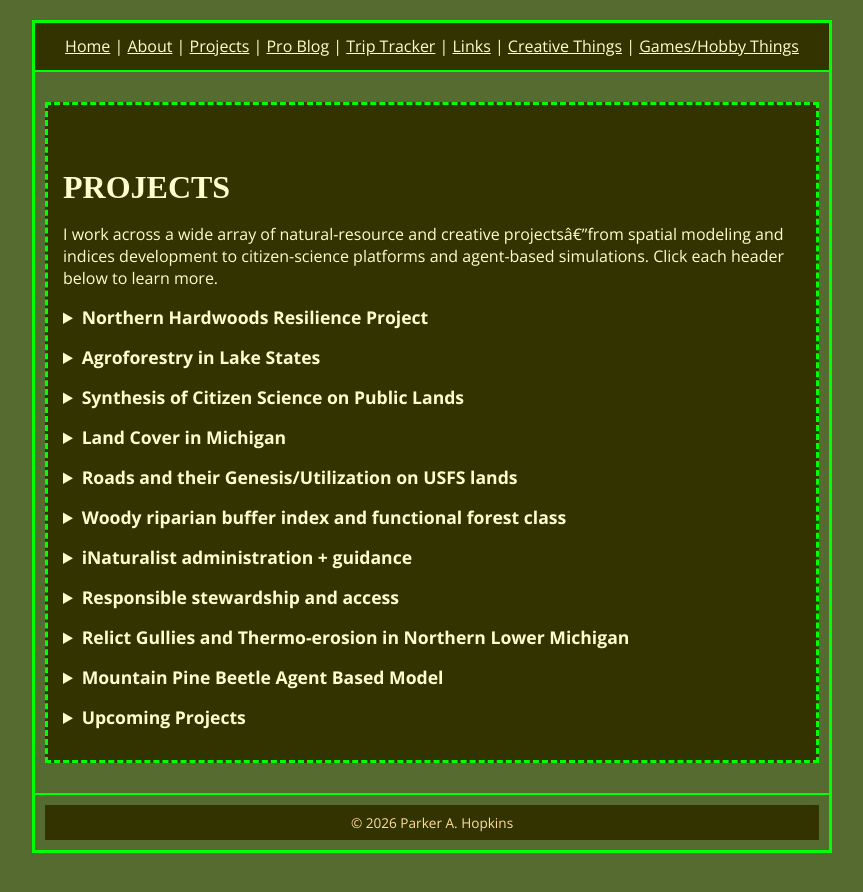
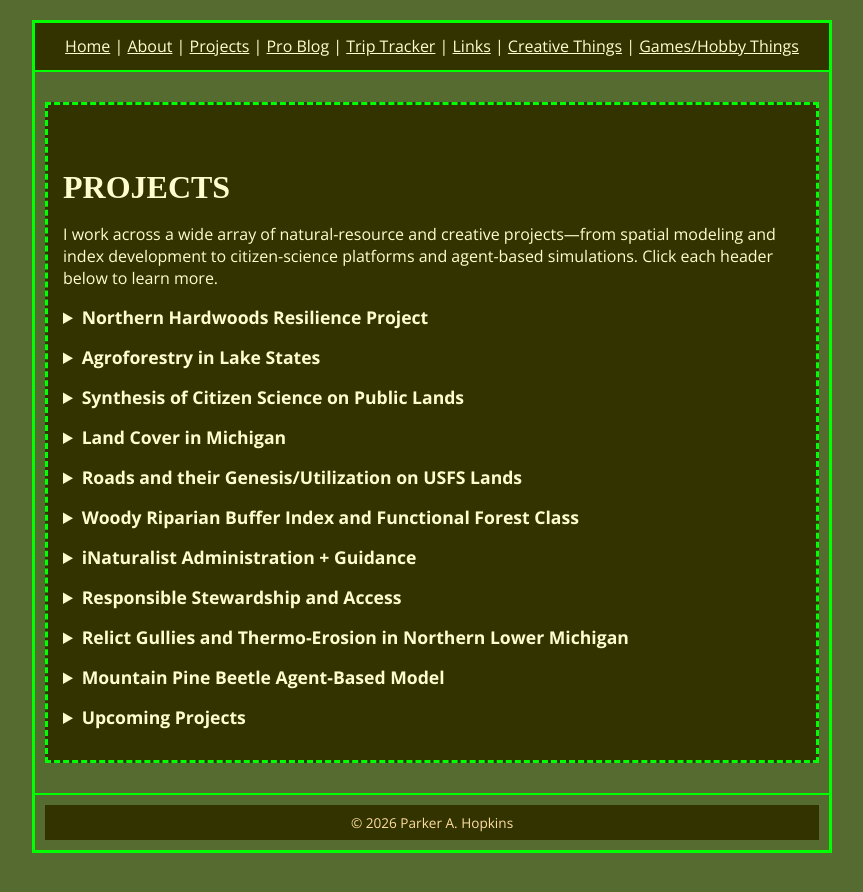
Before and after one commit to MtnTheMan/mtntheman.github.io, a Jekyll site: the page built from projects.html, in a window 1280 px wide. Shown: the top 892 px of the page, without its empty margins (208-1071 px from the left). Built offline with Jekyll 4.4.1, drawn with Linux system fonts in a browser that asks for light colours; some web fonts are replaced; some of the changed lines change nothing that is shown.

Commit message:
Fix obvious project page errors

```diff
--- a/projects.html
+++ b/projects.html
@@ -5,7 +5,7 @@
 <!-- Introduction + summary of diversity of work -->
             <h1>Projects</h1>
             <p>
-              I work across a wide array of natural-resource and creative projectsâ€”from spatial modeling and indices development to citizen-science platforms and agent-based simulations. Click each header below to learn more.
+              I work across a wide array of natural-resource and creative projects—from spatial modeling and index development to citizen-science platforms and agent-based simulations. Click each header below to learn more.
             </p>
 
             <!-- Northern Hardwoods Resilience Project -->
@@ -14,10 +14,10 @@
               <img
                 class="project-img"
                 src="/assets/images/projects/NHR_LandOwnershipMap_v1.png"
-                alt="Northern Hardwoods Landholder Breakdown by State"
+                alt="Map of northern hardwood forest land ownership by state"
               />
               <p>
-                This project examines how the U.S. Forest Service and state partners use BMP guides and management objectives to design and evaluate silvicultural treatments in hardwood systems, including oakâ€“hickory stand goals. It traces how timber management plans align ecological targets with public-interest outcomes such as sustained yield, habitat quality, and local economic benefits. It compares guidance documents to prescriptions and post-treatment assessments, and it also tracks how private landowner objectives intersect with public guidance through cost-share programs and technical assistance.
+                This project examines how the U.S. Forest Service and state partners use BMP guides and management objectives to design and evaluate silvicultural treatments in hardwood systems, including oak–hickory stand goals. It traces how timber management plans align ecological targets with public-interest outcomes such as sustained yield, habitat quality, and local economic benefits. It compares guidance documents to prescriptions and post-treatment assessments, and it also tracks how private landowner objectives intersect with public guidance through cost-share programs and technical assistance.
               </p>
             </details>
 
@@ -27,11 +27,11 @@
               <img
                 class="project-img"
                 src="/assets/images/projects/Windbreaks.png"
-                alt="Agroforestry Placeholder"
+                alt="Mapped windbreaks and agroforestry features in the Lake States"
               />
               <p>
-                This project culminated in my masterâ€™s thesis on the spatial elements and human dimensions behind agroforestry adoption in the lake states, available here:
-                <a href="https://doi.org/doi:10.25335/9cez-1t55" target="_blank" rel="noopener noreferrer">https://doi.org/doi:10.25335/9cez-1t55</a>.
+                This project culminated in my master’s thesis on the spatial elements and human dimensions behind agroforestry adoption in the Lake States, available here:
+                <a href="https://doi.org/10.25335/9cez-1t55" target="_blank" rel="noopener noreferrer">Read the thesis</a>.
                 It uses agroforestry as a lens on how practice standards, technical assistance networks, and partner guidance move across land tenures and into on-the-ground decisions. That work is continuing, with ongoing emphasis on how adoption pathways and feedback loops update guidance over time.
               </p>
             </details>
@@ -42,7 +42,7 @@
               <img
                 class="project-img"
                 src="/assets/images/Under_construction_graphic.gif"
-                alt="iNaturalist Methods Placeholder"
+                alt="This project page is under construction"
               />
               <p>
                 This project treats public lands as engines of citizen science, using a meta-analysis of iNaturalist to map where observations occur and to quantify disparities between public units and private lands. It identifies management and personal decision-making levers that shape observation density, taxonomic breadth, and verification outcomes. It evaluates practices such as geoprivacy protocols, targeted bioblitzes, interpretive signage, and co-stewardship partnerships as pathways to strengthen data quality and integrate observations into planning and adaptive management.
@@ -55,7 +55,7 @@
               <img
                 class="project-img"
                 src="/assets/images/projects/mihrlc_presentation_preview_statewide_msu.png?v=bca9d65"
-                alt="Michigan High Resolution Land Cover statewide mosaic and MSU-area detail"
+                alt="Michigan high-resolution land-cover statewide mosaic and MSU-area detail"
               />
               <p>
                 This project produces a statewide 0.6 m land-cover and canopy map for Michigan from 2022 NAIP imagery using a U-Net workflow. It is designed for practical planning, monitoring, and policy evaluation related to precision conservation, with open datasets and reproducible code intended for public and agency use.
@@ -70,11 +70,11 @@
 
             <!-- Roads and their Genesis/Utilization on USFS lands -->
             <details>
-              <summary>Roads and their Genesis/Utilization on USFS lands</summary>
+              <summary>Roads and their Genesis/Utilization on USFS Lands</summary>
               <img
                 class="project-img"
                 src="/assets/images/Under_construction_graphic.gif"
-                alt="USFS Roads Placeholder"
+                alt="This project page is under construction"
               />
               <p>
                 This project examines how timber roads come into being, the standards that guide their design and maintenance, and the transitions they undergo after harvests conclude. It follows roads through a life cycle that includes planning, construction, operational use, and post-harvest decisions such as decommissioning or repurposing. It links engineering guidance and environmental compliance to social expectations about access, jobs, and resource supply, with attention to who benefits, who bears maintenance burdens, and how decisions constrain future options.
@@ -83,11 +83,11 @@
 
             <!-- Woody riparian buffer index and functional forest class -->
             <details>
-              <summary>Woody riparian buffer index and functional forest class</summary>
+              <summary>Woody Riparian Buffer Index and Functional Forest Class</summary>
               <img
                 class="project-img"
                 src="/assets/images/projects/FunctionalClassification.png"
-                alt="Riparian Buffer Placeholder"
+                alt="Functional classification of woody riparian buffers"
               />
               <p>
                 This project operationalizes a Woody Riparian Buffer Index with bank-aware, distance-decay scoring in both vector and raster forms to quantify riparian protection along streams and lakes. It generates watershed summaries and gap maps to support restoration targeting, and it tests how sub-meter inputs improve detection of narrow buffers and edge fidelity relative to coarser products.
@@ -99,24 +99,24 @@
 
             <!-- iNaturalist administration + guidance -->
             <details>
-              <summary>iNaturalist administration + guidance</summary>
+              <summary>iNaturalist Administration + Guidance</summary>
               <img
                 class="project-img"
                 src="/assets/images/Under_construction_graphic.gif"
-                alt="iNaturalist Admin Placeholder"
+                alt="This project page is under construction"
               />
               <p>
-                In my time working for the National Park Service, I built and implemented iNaturalist projects at a nationwide scale to increase user engagement, supporting how parks organize observations into usable, consistent data streams across units. That work continues through ongoing volunteer contributions focused on maintaining and improving projects, strengthening data quality, and helping parks translate observations into stewardship and interpretation value. The emphasis is practical implementation: clear project structure, sensible geoprivacy and sensitive-species handling, and repeatable approaches that support bioblitzes, verification, and public engagement. More details for this work are avilable here: <a href="https://https://www.inaturalist.org/projects/national-park-service" target="_blank" rel="noopener noreferrer">https://www.inaturalist.org/projects/national-park-service</a>
+                In my time working for the National Park Service, I built and implemented iNaturalist projects at a nationwide scale to increase user engagement, supporting how parks organize observations into usable, consistent data streams across units. That work continues through ongoing volunteer contributions focused on maintaining and improving projects, strengthening data quality, and helping parks translate observations into stewardship and interpretation value. The emphasis is practical implementation: clear project structure, sensible geoprivacy and sensitive-species handling, and repeatable approaches that support bioblitzes, verification, and public engagement. More details about this work are available here: <a href="https://www.inaturalist.org/projects/national-park-service" target="_blank" rel="noopener noreferrer">National Park Service on iNaturalist</a>.
               </p>
             </details>
 
             <!-- Responsible stewardship and access -->
             <details>
-              <summary>Responsible stewardship and access</summary>
+              <summary>Responsible Stewardship and Access</summary>
               <img
                 class="project-img"
                 src="/assets/images/Under_construction_graphic.gif"
-                alt="Stewardship Placeholder"
+                alt="This project page is under construction"
               />
               <p>
                 My work in general frames stewardship as a public-interest practice where standards, professional judgment, and transparent guidance help earn trust across constituencies. It focuses on how access, safety, maintenance capacity, and ecological obligations interact in real decisions, including tradeoffs about who benefits from access and who bears long-run costs. The emphasis is a civic ethos of stewardship in service of the public, matched to achievable outcomes and evidence.
@@ -125,11 +125,11 @@
 
             <!-- Gullies Project -->
             <details>
-              <summary>Relict Gullies and Thermo-erosion in Northern Lower Michigan</summary>
+              <summary>Relict Gullies and Thermo-Erosion in Northern Lower Michigan</summary>
               <img
                 class="project-img"
                 src="/assets/images/projects/GulliesFigure.png"
-                alt="Relict gullies in northern lower michigan"
+                alt="Mapped relict gullies in northern Lower Michigan"
               />
               <ul>
                 <li>This semester-long graduate seminar mapped and characterized thousands of shallow, relict gullies incised into sandy upland ridges in northern Lower Michigan, using high-resolution terrain data to delineate gully networks and contributing basins. The project tested whether these dense, downslope-aligned channels could form in highly permeable sands without frozen ground, concluding that ice-rich permafrost likely promoted runoff and thermo-erosion during the Late Pleistocene. The resulting paper links gully morphometry and spatial patterns to past periglacial hydrology, and it provides a scalable workflow for studying relict gully networks in other cold-region landscapes:
@@ -139,14 +139,14 @@
 
             <!-- Mountain Pine Beetle Agent Based Model -->
             <details>
-              <summary>Mountain Pine Beetle Agent Based Model</summary>
+              <summary>Mountain Pine Beetle Agent-Based Model</summary>
               <img
                 class="project-img"
                 src="/assets/images/projects/DeadTreesOverYears_v8(3generations).gif"
-                alt="MPB ABM run, showing the pread of mortality across the landscape"
+                alt="Agent-based model showing the spread of mountain pine beetle mortality across a landscape"
               />
               <ul>
-                <li><strong>Final project of GEO 869 ABM:</strong> An agent-based modeling project done as a final project for GEO 869 at MSU that simulates mountain pine beetle dynamics and explores how different assumptions on life cycle and tree mortality can change spread and outcomes. Built as a course-driven model, it serves as a sandbox for linking ecological disturbance processes to decision rules and management scenarios.</li>
+                <li><strong>Final project for GEO 869:</strong> An agent-based modeling project completed for GEO 869 at MSU that simulates mountain pine beetle dynamics and explores how different assumptions about life cycles and tree mortality can change spread and outcomes. Built as a course-driven model, it serves as a sandbox for linking ecological disturbance processes to decision rules and management scenarios.</li>
               </ul>
             </details>
 
@@ -156,7 +156,7 @@
               <img
                 class="project-img"
                 src="/assets/images/Under_construction_graphic.gif"
-                alt="Upcoming Projects Placeholder"
+                alt="This project page is under construction"
               />
               <ul>
                 <li>More to come!</li>
```
